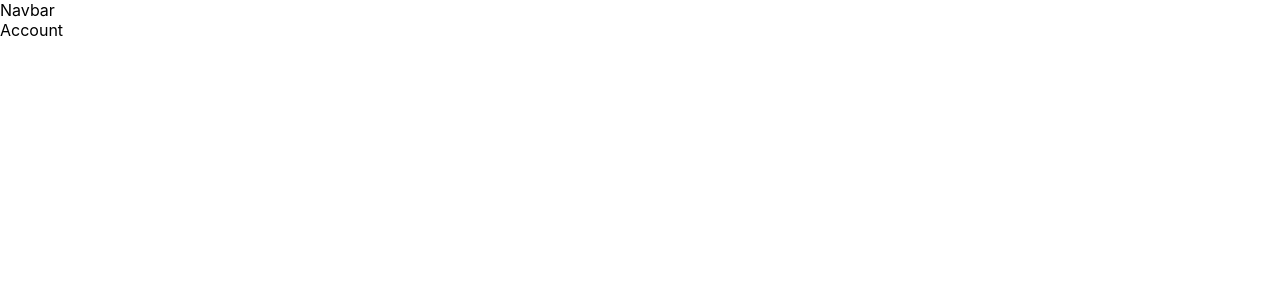
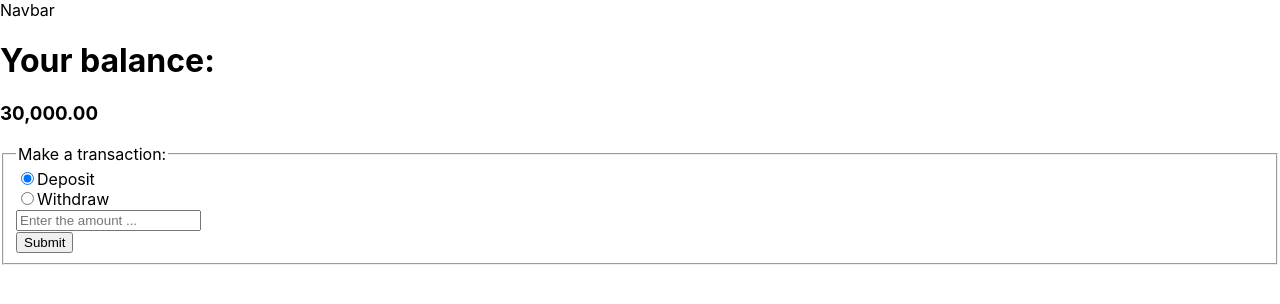
Before and after one commit to hussainCodes/bank-demo, a React (Create React App) app: page /Account in a window 1280 px wide. Shown: the top 304 px of the page. Built offline with nearby package versions, Linux system fonts and the light colour scheme.

Commit message:
finish account page skeleton

```diff
--- a/src/components/Account.js
+++ b/src/components/Account.js
@@ -1,9 +1,46 @@
-import React from 'react'
+import React from "react";
 
 const Account = () => {
   return (
-    <div>Account</div>
-  )
-}
+    <>
+      <div>
+        <div>
+          <h1>Your balance:</h1>
+          <h3>30,000.00</h3>
+        </div>
+        <div>
+          <fieldset>
+            <legend>Make a transaction:</legend>
+            <div>
+              <input
+                type="radio"
+                id="deposit"
+                name="transaction"
+                value="deposit"
+                checked
+              />
+              <label for="deposit">Deposit</label>
+            </div>
+            <div>
+              <input
+                type="radio"
+                id="withdraw"
+                name="transaction"
+                value="withdraw"
+              />
+              <label for="withdraw">Withdraw</label>
+            </div>
+            <div>
+              <input placeholder="Enter the amount ..." />
+            </div>
+            <div>
+              <button>Submit</button>
+            </div>
+          </fieldset>
+        </div>
+      </div>
+    </>
+  );
+};
 
-export default Account
+export default Account;
--- a/src/components/Profile.js
+++ b/src/components/Profile.js
@@ -4,14 +4,14 @@ const Profile = () => {
   return (
     <>
       <div className="profile-container">
-        <div className="profile-card">
+        <div className="bg-black">
           <img
             src="https://upload.wikimedia.org/wikipedia/commons/7/7c/Profile_avatar_placeholder_large.png?20150327203541"
             alt="profile picture"
           />
           <h1>Name</h1>
           <h3>balance</h3>
-          <input placeholder="Choose a picture" />
+          <input type="file" accept="image/*" />
           <button>Save</button>
         </div>
       </div>
```
